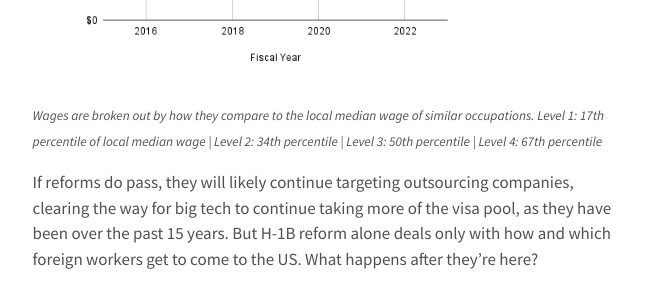
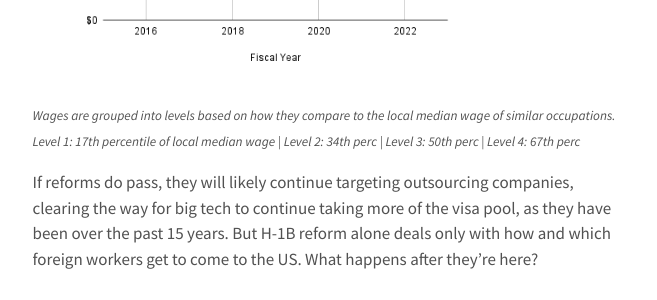
Before and after one commit to nikhilgahlawat/nikhilgahlawat.github.io, a Jekyll site: the page built from projects/_posts/2024-07-14-h1b-tech.md, in a window 1280 px wide and 900 px high, scrolled down 7208 px. Shown: the part 153-453 px from the top of the window, without its empty margins (310-967 px from the left). Built offline with Jekyll 4.4.1, drawn with Linux system fonts in a browser that asks for light colours.

Commit message:
copy edit

```diff
--- a/projects/_posts/2024-07-14-h1b-tech.md
+++ b/projects/_posts/2024-07-14-h1b-tech.md
@@ -103,8 +103,8 @@ Tech also pays their H-1B workers better. In 2023, the median annual wage for H-
 
 ![Median Wages for H-1B Workers](/projects/assets/h1b-tech/Median Wages for H-1B Workers.png){:.center-image}
 <span style="line-height:-2; font-size:10pt; font-style:italic;">
-Wages are broken out by how they compare to the local median wage of similar occupations.
-Level 1: 17th percentile of local median wage | Level 2: 34th percentile | Level 3: 50th percentile | Level 4: 67th percentile
+Wages are grouped into levels based on how they compare to the local median wage of similar occupations.<br>
+Level 1: 17th percentile of local median wage | Level 2: 34th perc | Level 3: 50th perc | Level 4: 67th perc
 </span>
 
 If reforms do pass, they will likely continue targeting outsourcing companies, clearing the way for big tech to continue taking more of the visa pool, as they have been over the past 15 years. But H-1B reform alone deals only with how and which foreign workers get to come to the US. What happens after they’re here?
```
Also changed, not shown: 2 other files.
